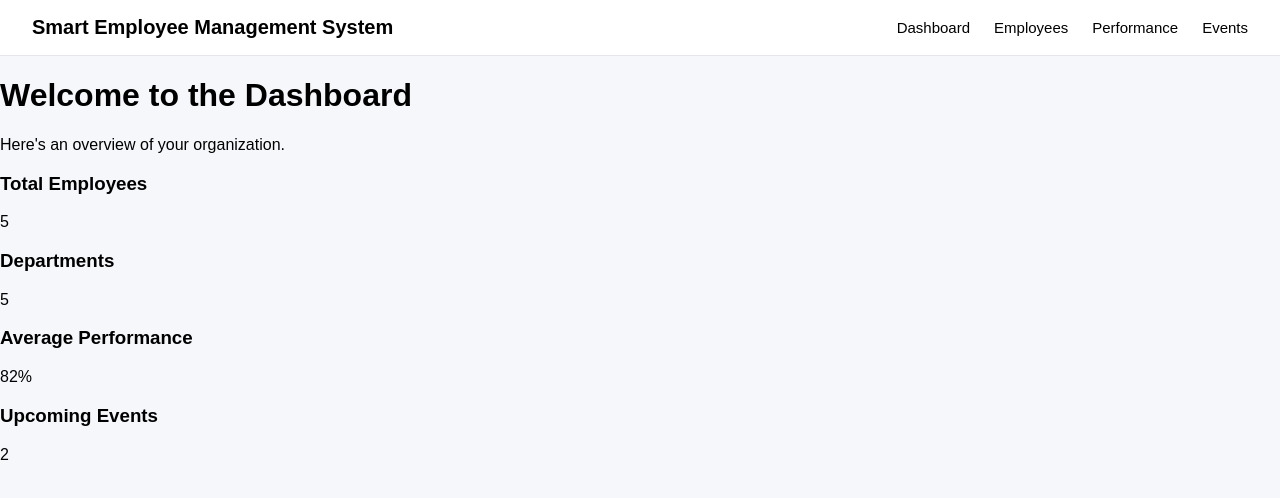
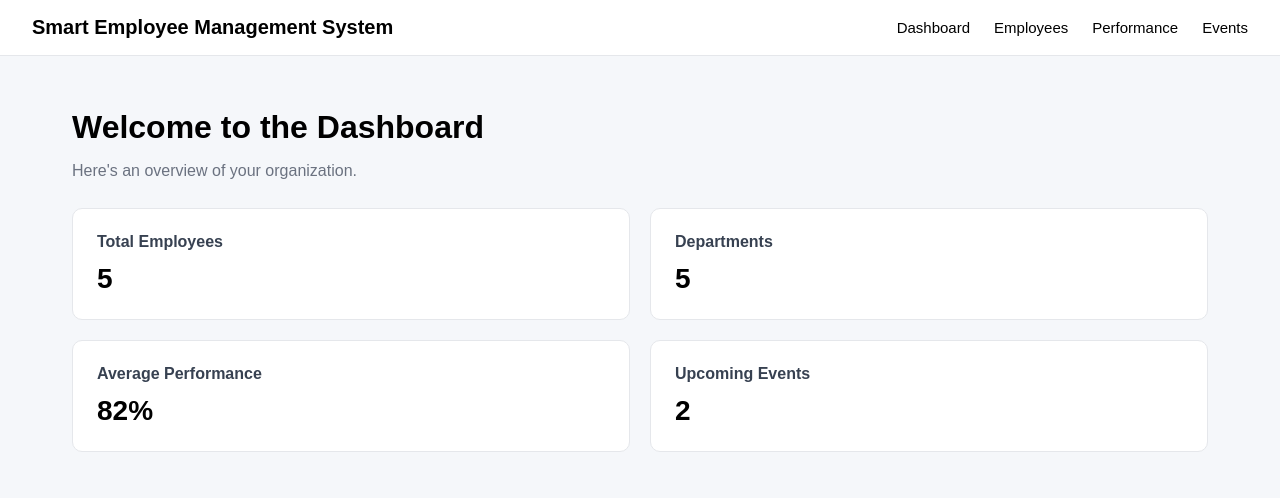
Before and after one commit to OmAmbekar21/smart-employee-management-system, a React app in the folder frontend/: page / in a window 1280 px wide. Shown: the top 498 px of the page. Built offline with nearby package versions, Linux system fonts and the light colour scheme; the HTML template or start-up script is replaced by a standard one.

Commit message:
Style React dashboard cards

```diff
--- /dev/null
+++ b/frontend/src/components/Dashboard.css
@@ -0,0 +1,49 @@
+main {
+    padding: 32px;
+    max-width: 1200px;
+    margin: 0 auto;
+}
+
+main h1 {
+  margin-bottom: 8px;
+}
+
+main > p {
+  color: #6b7280;
+  margin-bottom: 28px;
+}
+
+main > div {
+  display: grid;
+  grid-template-columns: repeat(2, 1fr);
+  gap: 20px;
+}
+
+main > div > div {
+  background-color: #ffffff;
+  padding: 24px;
+  border-radius: 10px;
+  border: 1px solid #e5e7eb;
+}
+
+main > div > div h3 {
+  margin-top: 0;
+  margin-bottom: 12px;
+  font-size: 16px;
+  color: #374151;
+}
+
+main > div > div p {
+  margin: 0;
+  font-size: 28px;
+  font-weight: bold;
+}
+
+main > div > div {
+  transition: transform 0.2s ease, box-shadow 0.2s ease;
+}
+
+main > div > div:hover {
+  transform: translateY(-3px);
+  box-shadow: 0 4px 12px rgba(0, 0, 0, 0.08);
+}
--- a/frontend/src/components/Dashboard.jsx
+++ b/frontend/src/components/Dashboard.jsx
@@ -1,3 +1,5 @@
+import './Dashboard.css'
+
 function Dashboard() {
   return (
     <main>
```
